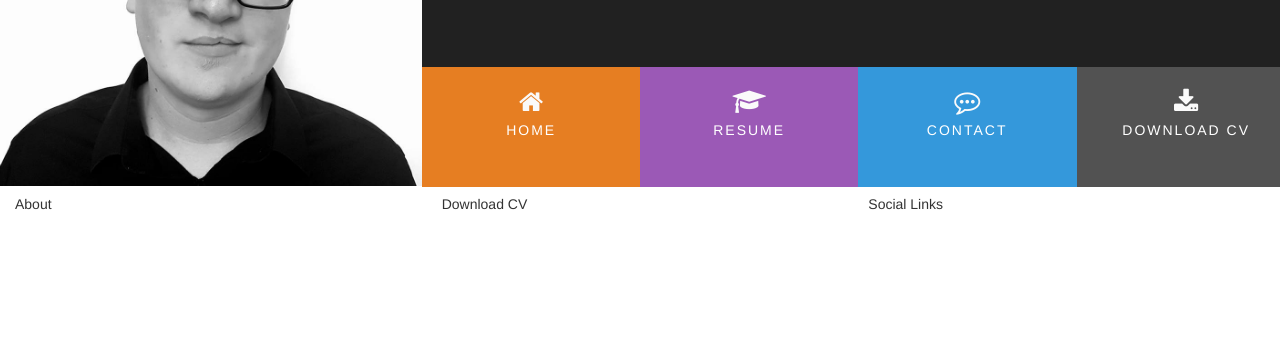
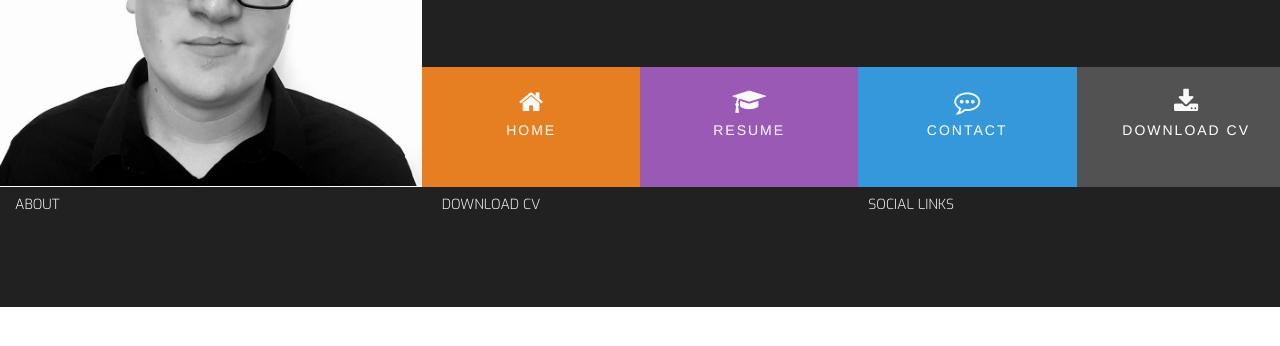
Before and after one commit to Eventyret/resume-html, a plain HTML site: page index.html in a window 1280 px wide. Shown: the part 174-520 px from the top of the page. Drawn offline with Linux system fonts and the light colour scheme.

Commit message:
styled footer and added general types

```diff
--- a/assets/css/style.css
+++ b/assets/css/style.css
@@ -102,3 +102,27 @@ header {
 	height: 120px;
 
 }
+
+/* ------------------- Special Padding / Margin / Text -------------------- */
+h1,h2,h3,h4 {
+	margin: 0;
+}
+
+.uppercase {
+	text-transform: uppercase;
+}
+
+.general-sub {
+	font-family: "Exo", sans-serif;
+	font-weight: 300;
+	color: #fafafa;
+}
+
+/* ------------------- Footer -------------------- */
+
+footer {
+	background-color: #212121;
+	color: #fafafa;
+	min-height: 120px;
+	margin: 0px;
+}
```
